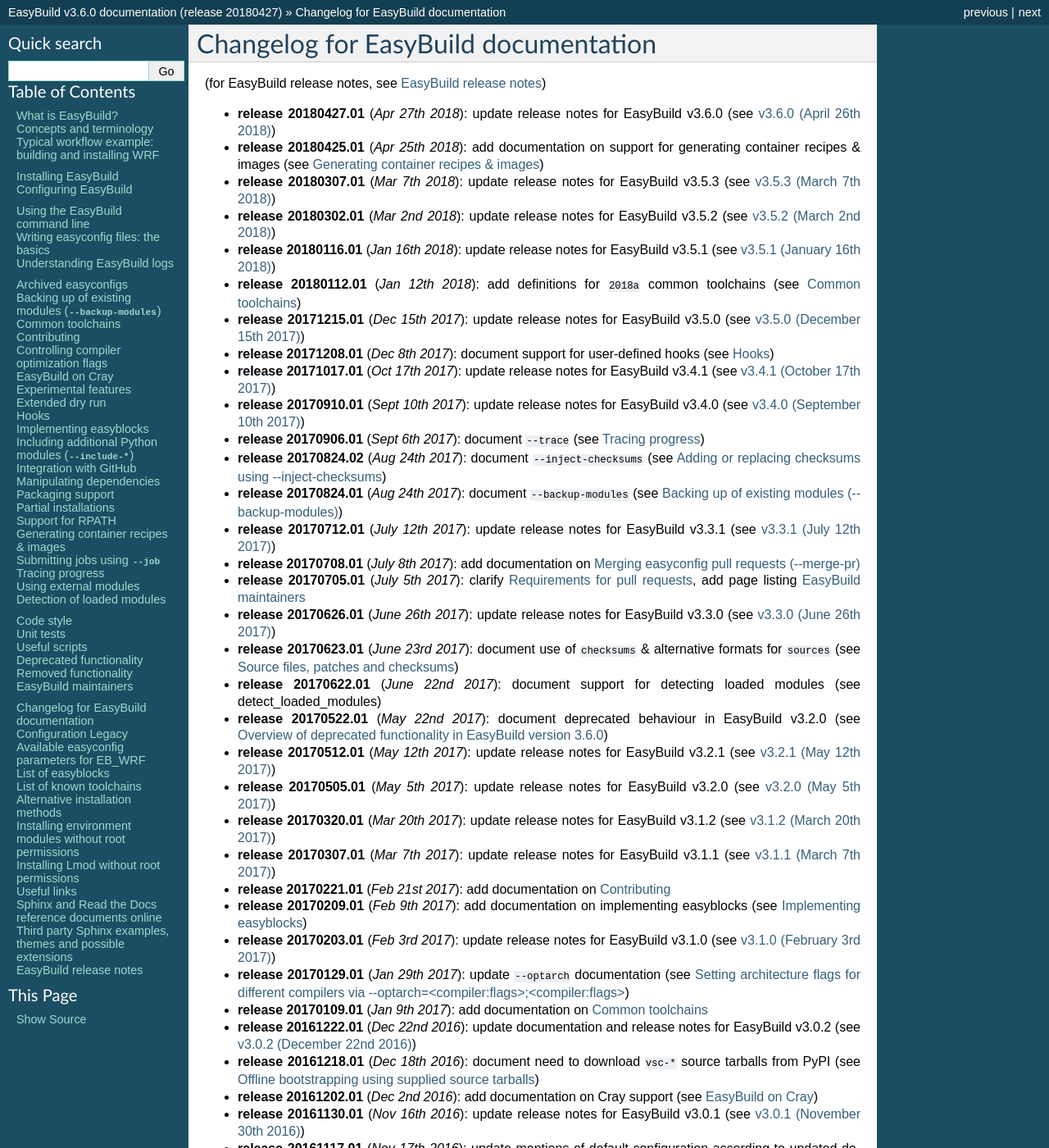
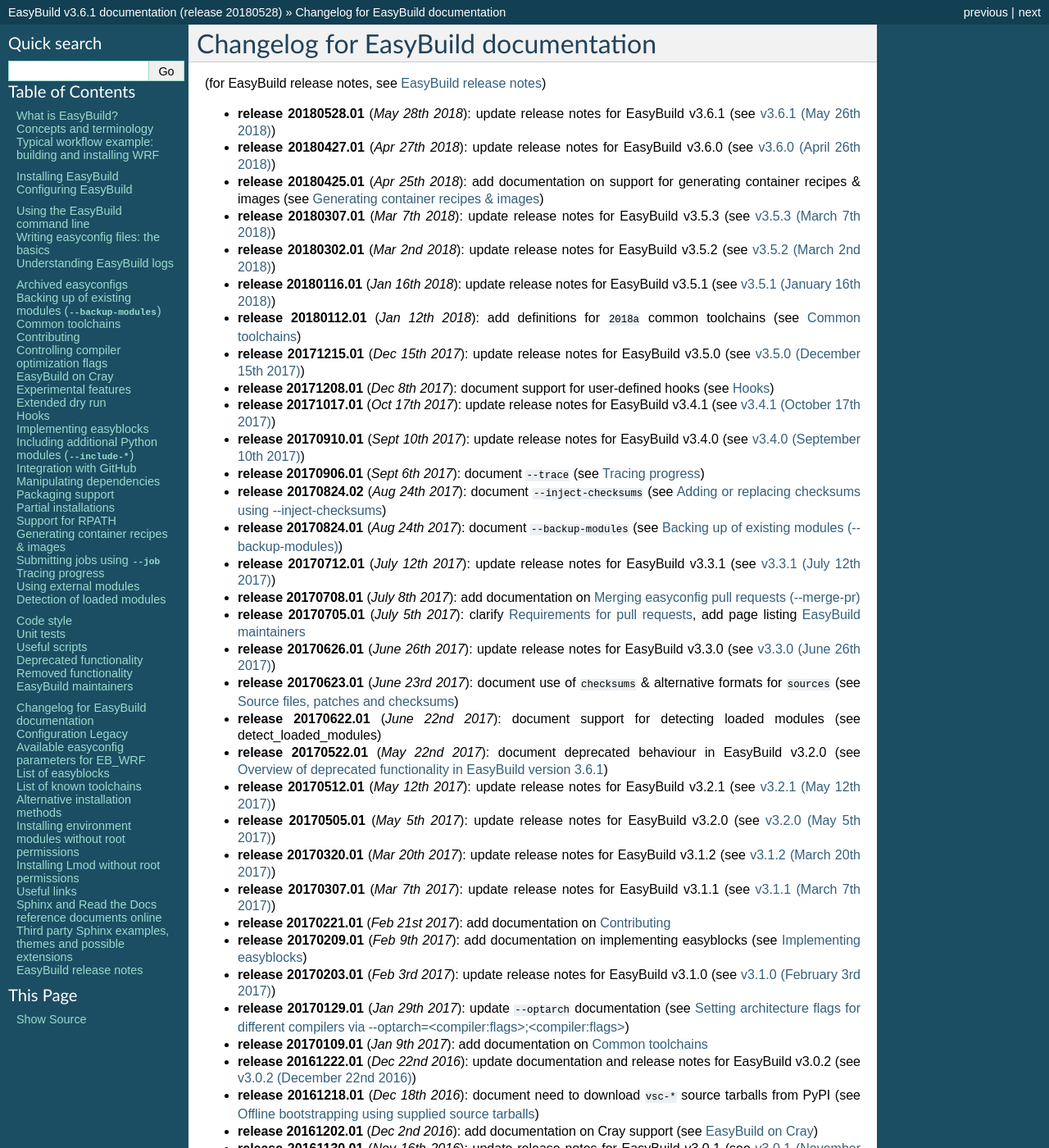
Before and after one commit to easybuilders/easybuild, a Sphinx documentation site: the page built from docs/Changelog.rst, in a window 1280 px wide and 1400 px high. Shown: the whole window at 82% size. Built offline with Sphinx 7.4.7, drawn with Linux system fonts in a browser that asks for light colours; some of the changed text lies outside the part shown.

Commit message:
update changelog for EasyBuild v3.6.1 release notes

```diff
--- a/docs/Changelog.rst
+++ b/docs/Changelog.rst
@@ -5,6 +5,7 @@
 
 (for EasyBuild release notes, see :ref:`release_notes`)
 
+* **release 20180528.01** (`May 28th 2018`): update release notes for EasyBuild v3.6.1 (see :ref:`release_notes_eb361`)
 * **release 20180427.01** (`Apr 27th 2018`): update release notes for EasyBuild v3.6.0 (see :ref:`release_notes_eb360`)
 * **release 20180425.01** (`Apr 25th 2018`): add documentation on support for generating container recipes & images (see :ref:`containers`)
 * **release 20180307.01** (`Mar 7th 2018`): update release notes for EasyBuild v3.5.3 (see :ref:`release_notes_eb353`)
--- a/docs/conf.py
+++ b/docs/conf.py
@@ -41,9 +41,9 @@
 # other places throughout the built documents.
 #
 # The short X.Y version.
-version = '3.6.0'  # this is meant to reference the version of EasyBuild
+version = '3.6.1'  # this is meant to reference the version of EasyBuild
 # The full version, including alpha/beta/rc tags.
-release = '20180427'  # this is meant to reference the version of the documentation itself
+release = '20180528'  # this is meant to reference the version of the documentation itself
 
 # There are two options for replacing |today|: either, you set today to some
 # non-false value, then it is used:
```
